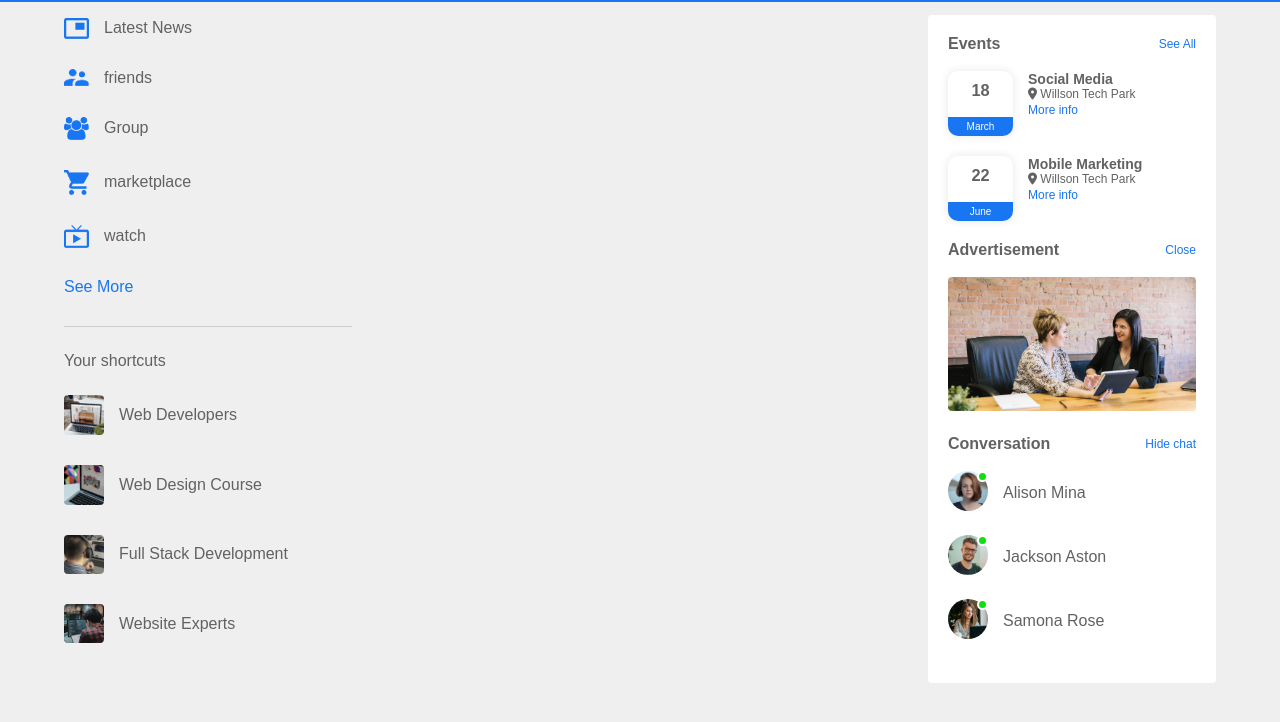
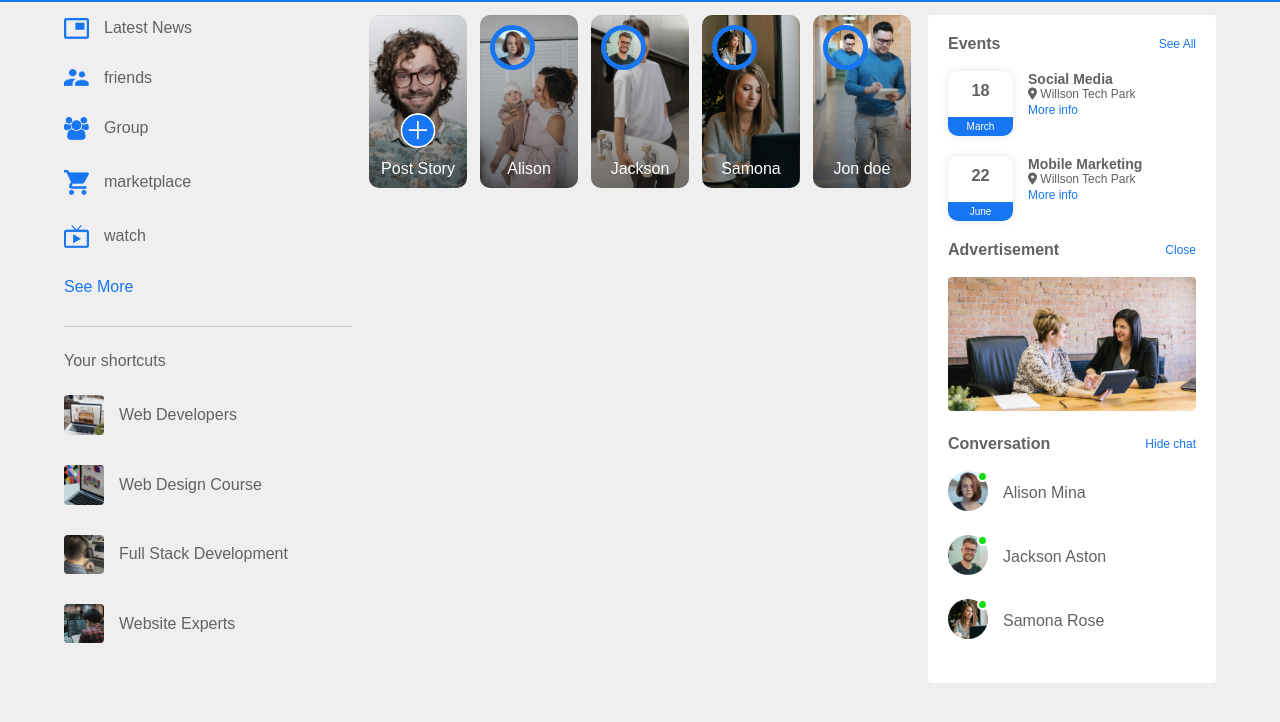
Before and after one commit to Dinesh726544/SocialBook_web_app, a plain HTML site: page index.html in a window 1280 px wide. Shown: the part 52-774 px from the top of the page. Drawn offline with Linux system fonts and the light colour scheme.

Commit message:
story section complect

```diff
--- a/index.html
+++ b/index.html
@@ -47,7 +47,35 @@
                 <a href="#"><img src="images/shortcut-4.png" alt=""> Website Experts</a>
             </div>
         </div>
-        <div class="main"></div>
+
+        <!-- -----------------main-content--------------- -->
+
+        <div class="main">
+            <div class="story-gallery">
+               <div class="story story1">
+                <img src="images/upload.png" alt="">
+                <p>Post Story</p>
+               </div>
+               <div class="story story2">
+                <img src="images/member-1.png" alt="">
+                <p>Alison</p>
+               </div>
+               <div class="story story3">
+                <img src="images/member-2.png" alt="">
+                <p>Jackson</p>
+               </div>
+               <div class="story story4">
+                <img src="images/member-3.png" alt="">
+                <p>Samona</p>
+               </div>
+               <div class="story story5">
+                <img src="images/member-4.png" alt="">
+                <p>Jon doe</p>
+               </div>
+            </div>
+        </div>
+
+
         <div class="right-sidebar">
             <div class="sidebar-tittle">
                 <h4>Events</h4>
--- a/style.css
+++ b/style.css
@@ -243,3 +243,65 @@ nav {
     top:unset;
     bottom : 5;
 }
+
+.story-gallery {
+    display: flex;
+    justify-content: space-between;
+    margin-bottom: 20px;
+}
+
+.story {
+    flex-basis: 18%;
+    padding-top: 32%;
+    position: relative;
+    background-position: center;
+    background-size: cover;
+    border-radius: 10px;
+}
+
+.story img {
+    position: absolute;
+    width: 45px;
+    border-radius: 50%;
+    top: 10px;
+    left: 10px;
+    border: 5px solid #1876f2;
+}
+
+.story p {
+    position: absolute;
+    bottom: 10px;
+    width: 100%;
+    text-align: center;
+    color: #fff;
+}
+
+.story1 {
+    background-image: linear-gradient(transparent,rgba(0,0,0,0.5)),url(images/status-1.png);
+
+}
+.story2 {
+    background-image: linear-gradient(transparent,rgba(0,0,0,0.5)),url(images/status-2.png);
+
+}
+.story3 {
+    background-image: linear-gradient(transparent,rgba(0,0,0,0.5)),url(images/status-3.png);
+
+}
+.story4 {
+    background-image: linear-gradient(transparent,rgba(0,0,0,0.5)),url(images/status-4.png);
+
+}
+.story5 {
+    background-image: linear-gradient(transparent,rgba(0,0,0,0.5)),url(images/status-5.png);
+
+}
+
+.story.story1 img {
+    top: unset;
+    left: 50%;
+    bottom: 40px;
+    border: 0;
+    width: 35px;
+    transform: translate(-50%);
+}
```
